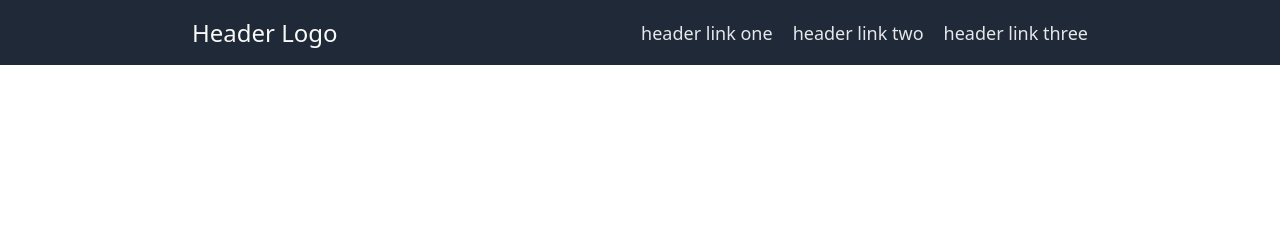
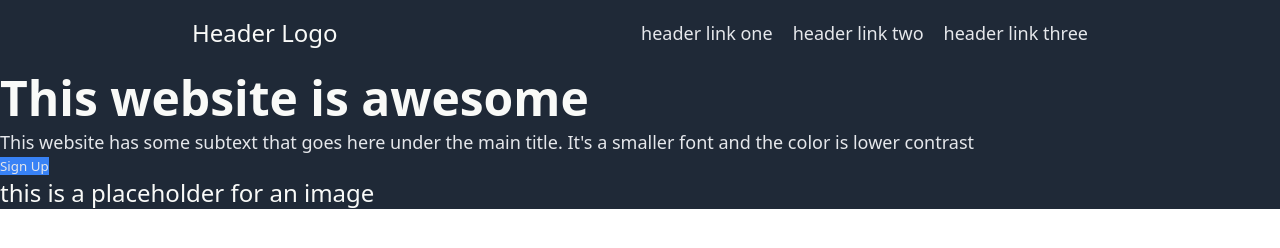
Before and after one commit to tickri/odin-landing-page-second-try, a plain HTML site: page index.html in a window 1280 px wide. Drawn offline with Linux system fonts and the light colour scheme.

Commit message:
Added hero section with heading paragraph and butt

```diff
--- a/index.html
+++ b/index.html
@@ -15,5 +15,18 @@
         <li>header link three</li>
       </ul>
     </header>
+    <div class="hero">
+      <div class="left-hero">
+        <h1 class="hero-heading">This website is awesome</h1>
+        <p class="hero-paragraph-left">
+          This website has some subtext that goes here under the main title.
+          It's a smaller font and the color is lower contrast
+        </p>
+        <button class="signup-button-one">Sign Up</button>
+      </div>
+      <div class="right-hero">
+        <p class="hero-paragraph-right">this is a placeholder for an image</p>
+      </div>
+    </div>
   </body>
 </html>
--- a/style.css
+++ b/style.css
@@ -46,6 +46,28 @@ ul {
   font-weight: 100;
 }
 
+.hero {
+  background-color: var(--dark-background-color);
+  color: var(--header-hero-footer-color);
+}
+
+.hero-heading {
+  font-size: 48px;
+  font-weight: 900;
+}
+
+.hero-paragraph-left {
+  font-size: 18px;
+  font-weight: 150;
+  color: var(--quote-background-color);
+}
+
+.signup-button-one {
+  background-color: var(--blue-background-color);
+  color: var(--quote-background-color);
+  border: none;
+}
+
 /* Font: Roboto
 Dark background color (header, hero section and footer): #1F2937
 Logo text:
```
